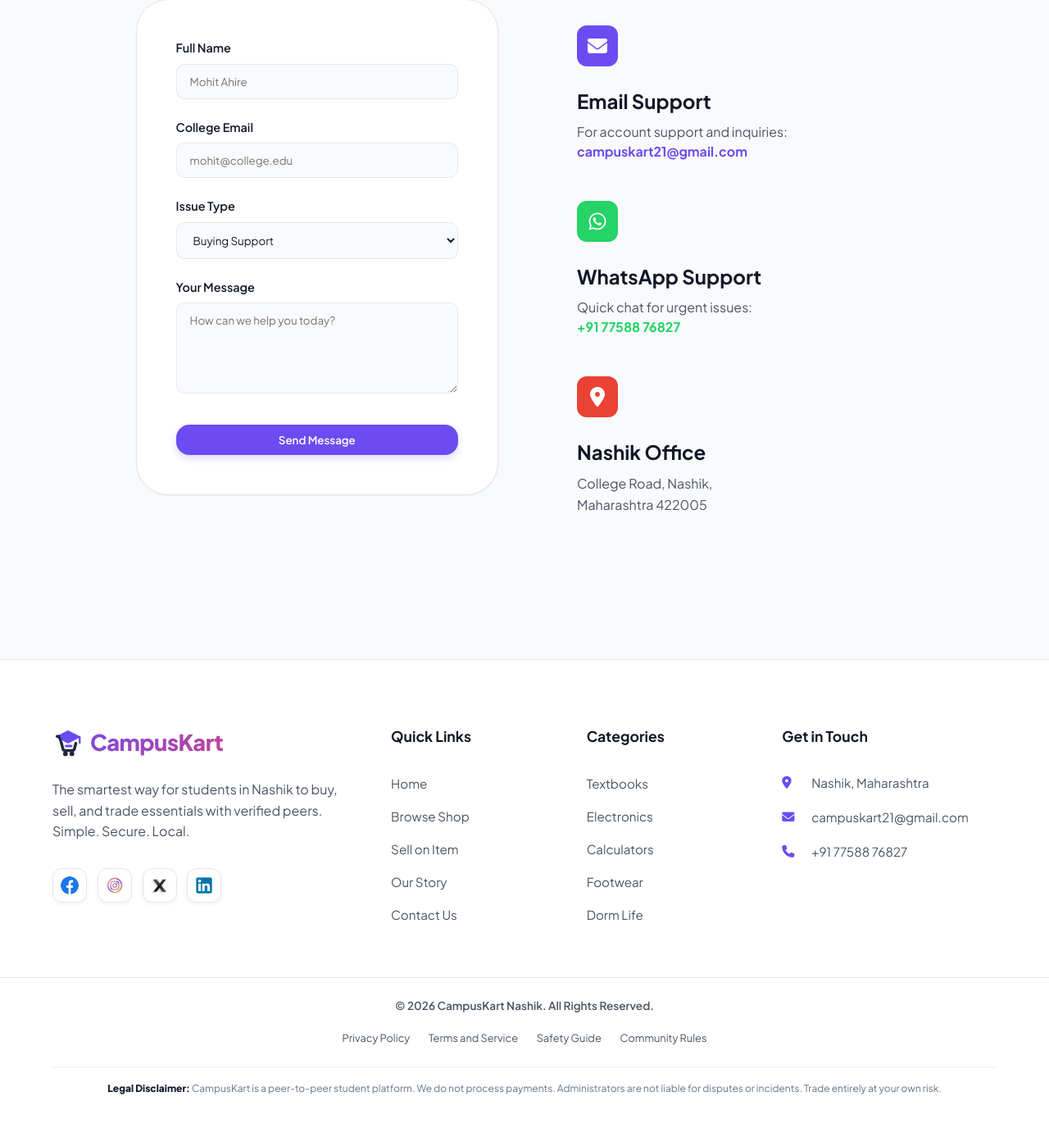
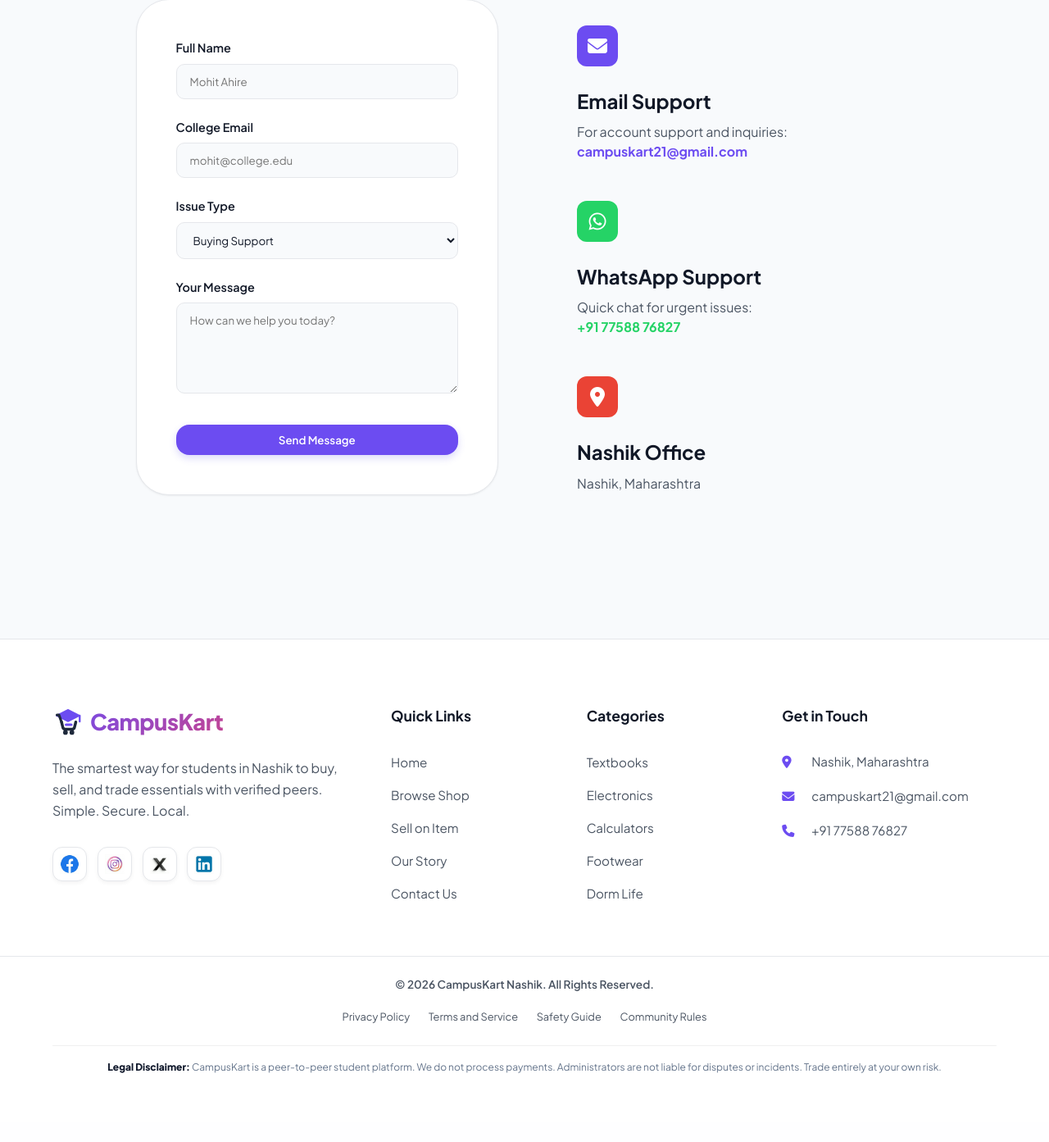
Before and after one commit to Omahire21/CampusKartnsk, a Flask app: page /contact in a window 1280 px wide. Shown: the part 356-1749 px from the top of the page at 82% size. After the commit the page ends 1665 px from the top, so only its background shows below. Run offline with Flask 3, Linux system fonts and the light colour scheme.

Commit message:
Simplify Nashik Office address to 'Nashik, Maharashtra' and bump CSS version

```diff
--- a/templates/base.html
+++ b/templates/base.html
@@ -5,7 +5,7 @@
     <meta charset="UTF-8">
     <meta name="viewport" content="width=device-width, initial-scale=1.0">
     <title>CampusKart – College Marketplace</title>
-    <link rel="stylesheet" href="{{ url_for('static', filename='css/style.css') }}?v=13.1">
+    <link rel="stylesheet" href="{{ url_for('static', filename='css/style.css') }}?v=13.2">
     <link rel="stylesheet" href="https://cdnjs.cloudflare.com/ajax/libs/font-awesome/6.5.0/css/all.min.css" crossorigin="anonymous" referrerpolicy="no-referrer">
 
     <!-- Instant Navigation & Transitions -->
--- a/templates/contact.html
+++ b/templates/contact.html
@@ -68,7 +68,7 @@
                     <i class="fas fa-map-marker-alt"></i>
                 </div>
                 <h3 style="font-size: 1.5rem; margin-bottom: 0.5rem; color: var(--text-main);">Nashik Office</h3>
-                <p style="color: var(--text-muted); line-height: 1.6;">College Road, Nashik,<br> Maharashtra 422005</p>
+                <p style="color: var(--text-muted); line-height: 1.6;">Nashik, Maharashtra</p>
             </div>
         </div>
     </div>
```
